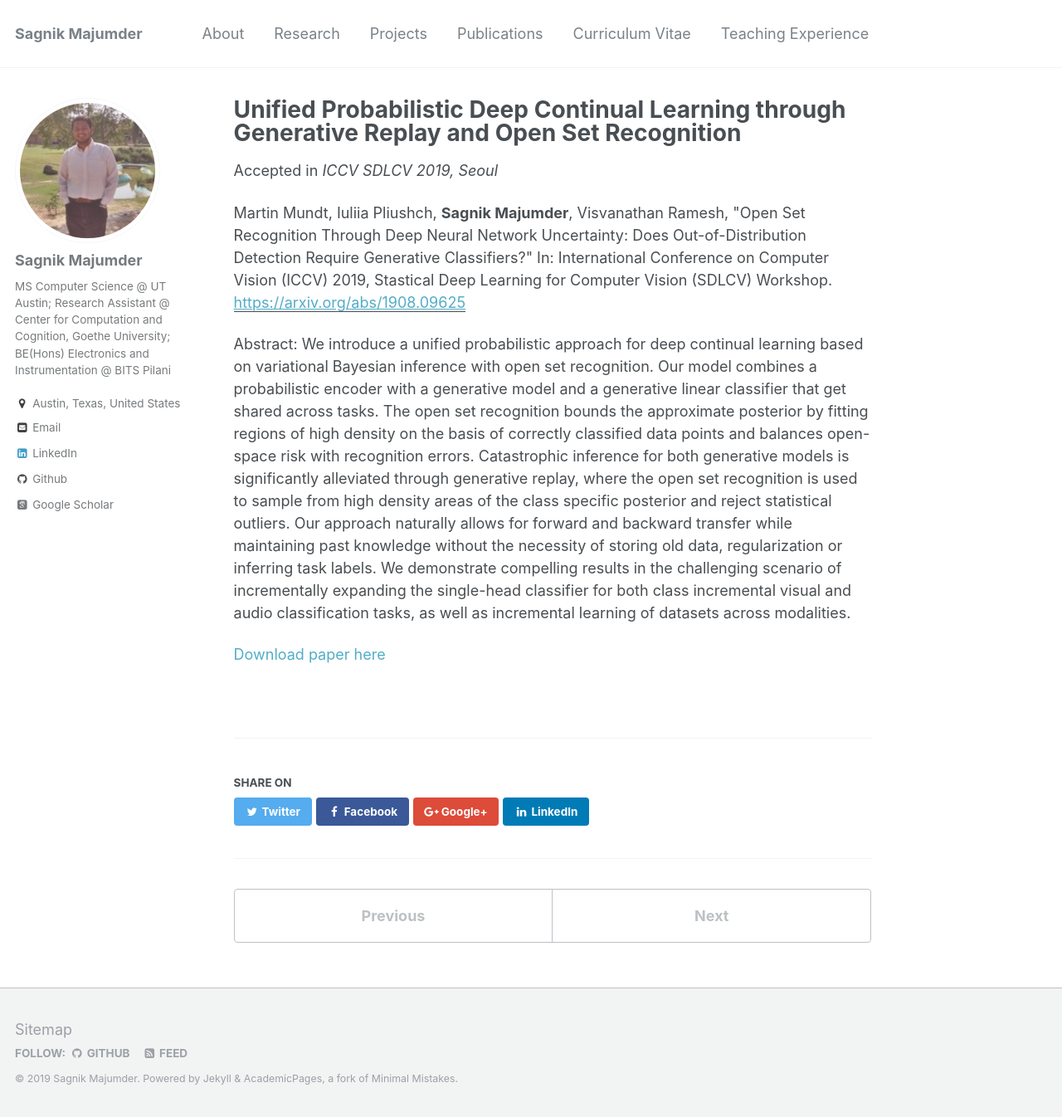
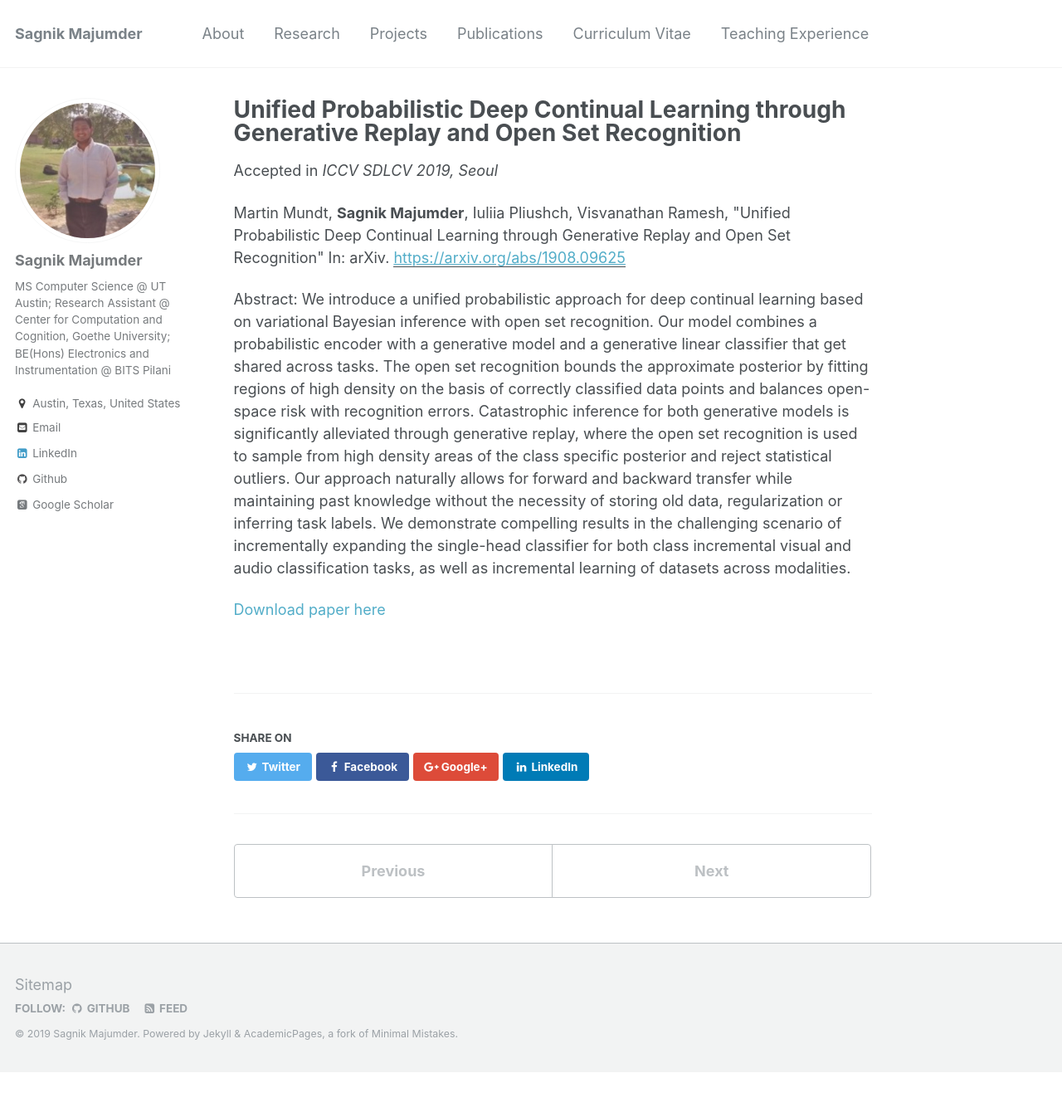
Before and after one commit to SAGNIKMJR/sagnikmjr.github.io, a Jekyll site: the page built from _publications/Publication6_CVPR2019.md, in a window 1280 px wide and 1346 px high. Shown: the whole window at 83% size. Built offline with Jekyll 4.4.1, drawn with Linux system fonts in a browser that asks for light colours; some web fonts are replaced.

Commit message:
publications debug updates 21

```diff
--- a/_publications/Publication6_CVPR2019.md
+++ b/_publications/Publication6_CVPR2019.md
@@ -7,10 +7,10 @@ date: 2018-12-07
 venue: 'ICCV SDLCV 2019, Seoul'
 paperurl: 'https://arxiv.org/abs/1908.09625'
 
-citation: 'Martin Mundt, Iuliia Pliushch, <b>Sagnik Majumder</b>, Visvanathan Ramesh, &quot;Open Set Recognition Through Deep Neural Network Uncertainty: Does Out-of-Distribution Detection Require Generative Classifiers?&quot; In: International Conference on Computer Vision (ICCV) 2019, Stastical Deep Learning for Computer Vision (SDLCV) Workshop.
+citation: 'Martin Mundt, <b>Sagnik Majumder</b>, Iuliia Pliushch, Visvanathan Ramesh, &quot;Unified Probabilistic Deep Continual Learning through Generative Replay and Open Set Recognition&quot; In: arXiv.
 '
 
-#  <i>Published in ICCV SDLCV 2019, Seoul, South Korea</i>.
+#  <i>Preprint on arXiv</i>.
 ---
 Abstract: We introduce a unified probabilistic approach for deep continual learning based on variational Bayesian inference with open set recognition. Our model combines a probabilistic encoder with a generative model and a generative linear classifier that get shared across tasks. The open set recognition bounds the approximate posterior by fitting regions of high density on the basis of correctly classified data points and balances open-space risk with recognition errors. Catastrophic inference for both generative models is significantly alleviated through generative replay, where the open set recognition is used to sample from high density areas of the class specific posterior and reject statistical outliers. Our approach naturally allows for forward and backward transfer while maintaining past knowledge without the necessity of storing old data, regularization or inferring task labels. We demonstrate compelling results in the challenging scenario of incrementally expanding the single-head classifier for both class incremental visual and audio classification tasks, as well as incremental learning of datasets across modalities.
 
```
